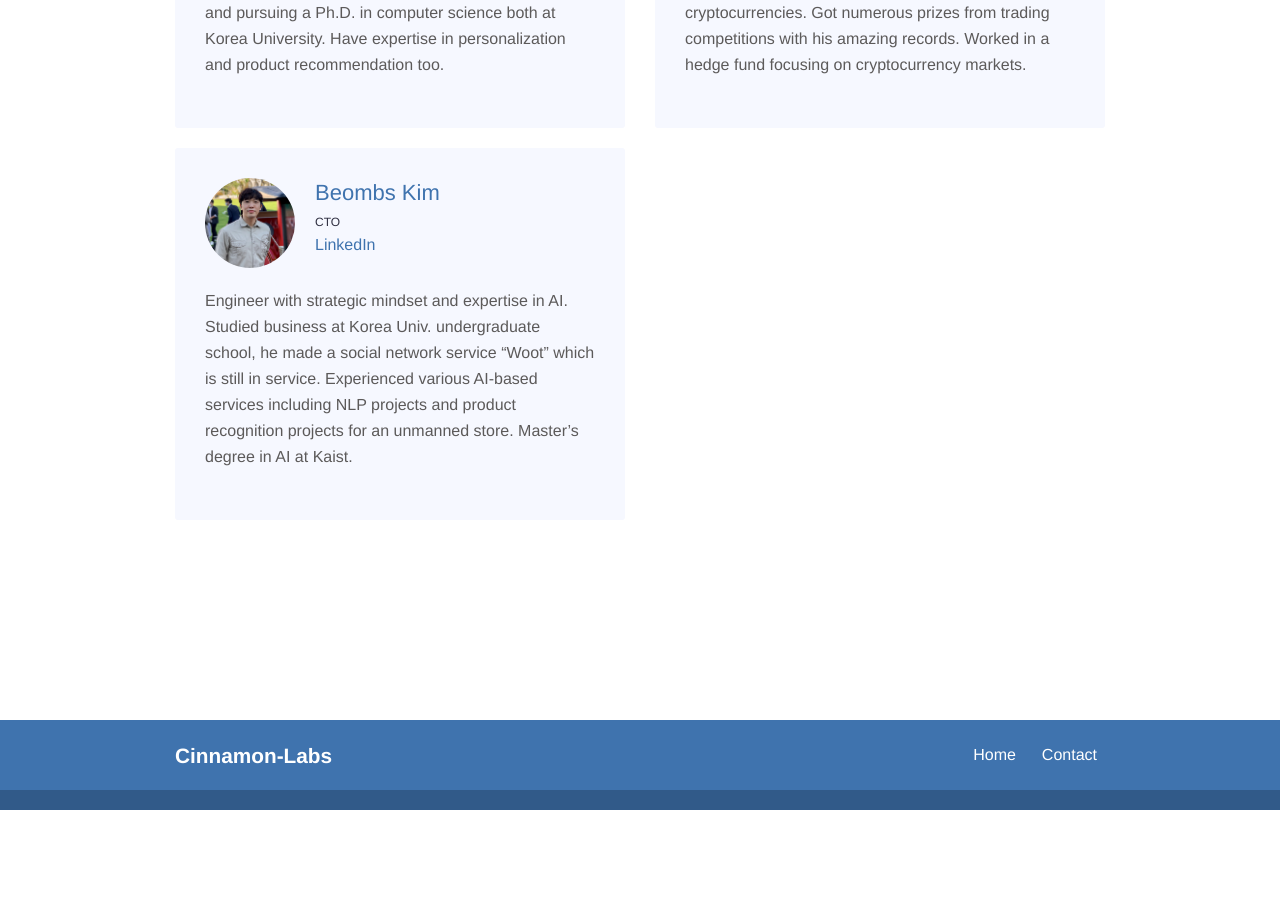
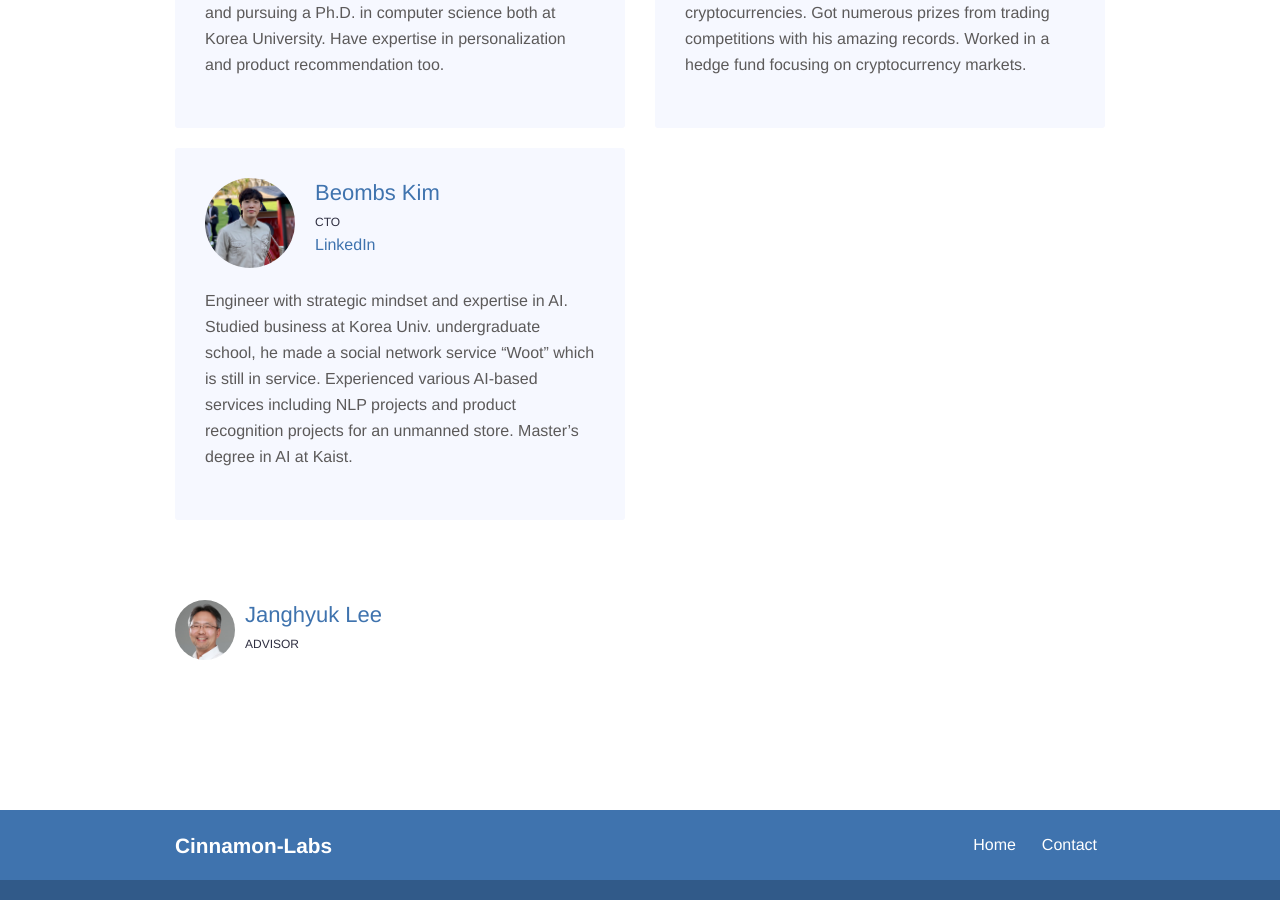
Before and after one commit to Cinnamon-Investment/homepage-jekyll, a Jekyll site: the page built from team.md, in a window 1280 px wide and 900 px high, scrolled down 806 px. Built offline with Jekyll 4.4.1, drawn with Linux system fonts in a browser that asks for light colours; before the commit the page ends 1616 px from its top, so only the background shows below that.

Commit message:
Update teams.html

```diff
--- a/_layouts/teams.html
+++ b/_layouts/teams.html
@@ -42,7 +42,7 @@ bodyClass: page-team-list
         {% endfor %}
     </div>
     <div class="row pt-6 pb-6">
-        {% assign teams = site.team | where: "promoted", empty | sort: "weight" %}
+        {% assign teams = site.team | where: "promoted", false | sort: "weight" %}
         {% for team in teams %}
         <div class="col-12 col-md-4 mb-3">
             <div class="team team-summary">
```
